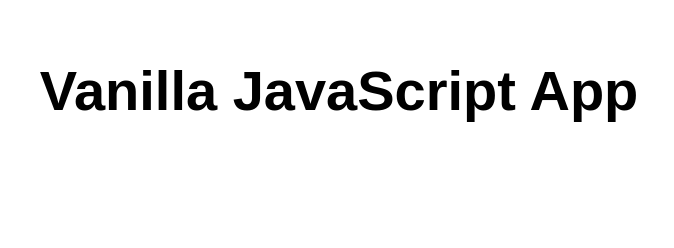
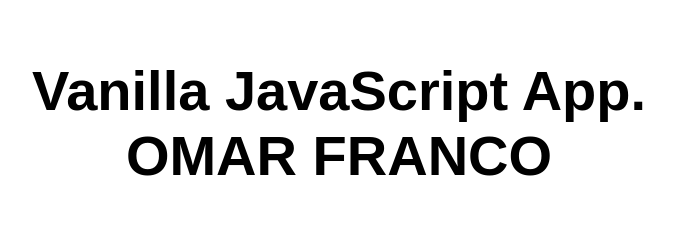
Before and after one commit to omarfrancos81/repositorio1, a website: page src/index.html in a window 1280 px wide. Shown: the whole page, without its empty margins (301-975 px from the left). Drawn offline with Linux system fonts and the light colour scheme.

Commit message:
//MODIFICACION A TITULO Y ETIQUETA

```diff
--- a/src/index.html
+++ b/src/index.html
@@ -5,12 +5,12 @@
   <meta charset="UTF-8">
   <meta name="viewport" content="width=device-width, initial-scale=1.0">
   <link rel="stylesheet" href="styles.css">
-  <title>Vanilla JavaScript App</title>
+  <title>Vanilla JavaScript App. OMAR FRANCO</title>
 </head>
 
 <body>
   <main>
-    <h1>Vanilla JavaScript App</h1>
+    <h1>Vanilla JavaScript App.  OMAR FRANCO</h1>
   </main>
 </body>
 
```
